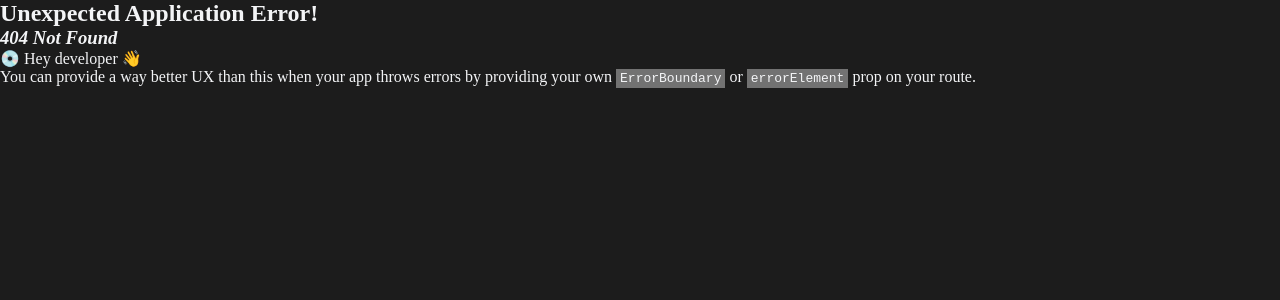
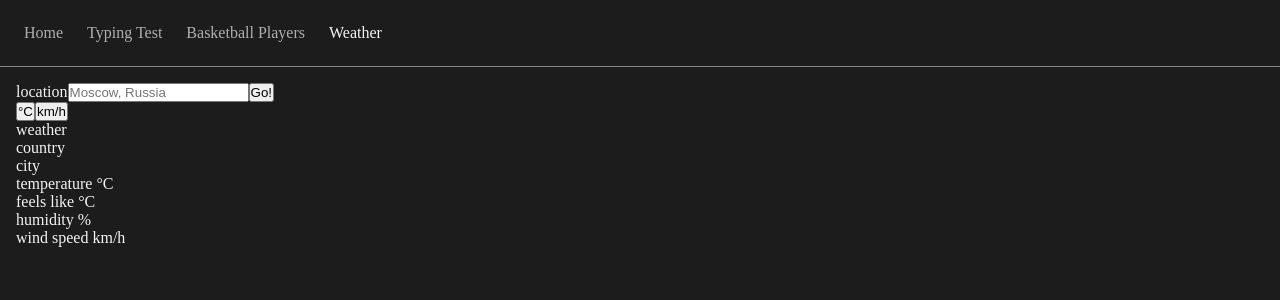
Before and after one commit to shulepov1/react, a React (Vite) app: page /weather in a window 1280 px wide. Before the commit this address had no page. Shown: the top 300 px of the page. Built offline with nearby package versions, Linux system fonts and the light colour scheme; no server answers.

Commit message:
lab7-8 no styling

```diff
--- a/src/components/navbar/Navbar.tsx
+++ b/src/components/navbar/Navbar.tsx
@@ -44,6 +44,18 @@ export default function Navbar() {
                         Basketball Players
                     </Link>
                 </li>
+                <li>
+                    <Link
+                        to="weather"
+                        className={
+                            activeIndex === 3
+                                ? styles.navlinkActive
+                                : styles.navlink
+                        }
+                    >
+                        Weather
+                    </Link>
+                </li>
             </ul>
         </nav>
     );
--- /dev/null
+++ b/src/pages/Weather/index.tsx
@@ -0,0 +1,130 @@
+import { useState, useEffect, useContext, useRef } from "react";
+import { AppContext } from "../../App";
+import { useQuery } from "react-query";
+
+export default function WeatherPage() {
+    const { setActiveIndex } = useContext(AppContext);
+    useEffect(() => {
+        setActiveIndex(3);
+    }, []);
+
+    const [weatherData, setWeatherData] = useState({});
+    const [location, setLocation] = useState("Moscow");
+    const [temperatureUnit, setTemperatureUnit] = useState("C");
+    const [speedUnit, setSpeedUnit] = useState("km/h");
+    const [isFetchingError, setIsFetchingError] = useState(false);
+
+    const { isLoading, isError, isFetching, data, error, refetch } = useQuery(
+        ["weather", location],
+        () => {
+            console.log("LOCATION", location);
+            fetch(
+                `https://api.weatherapi.com/v1/current.json?key=${
+                    import.meta.env.VITE_API_KEY
+                }&q=${location}&aqi=no`
+            )
+                .then((response) => response.json())
+                .then((data) => {
+                    console.log(data);
+                    if (data.error) {
+                        setIsFetchingError(true);
+                        return;
+                    }
+                    setIsFetchingError(false);
+                    setWeatherData({
+                        country: data.location.country,
+                        city: data.location.name,
+                        feelslike_c: data.current.feelslike_c,
+                        feelslike_f: data.current.feelslike_f,
+                        temp_c: data.current.temp_c,
+                        temp_f: data.current.temp_f,
+                        humidity: data.current.humidity,
+                        wind_kph: data.current.wind_kph,
+                        wind_mph: data.current.wind_mph,
+                    });
+                });
+        }
+    );
+
+    const inputRef = useRef(null);
+    if (isLoading || isFetching) return <h1>Loading...</h1>;
+    if (isError) {
+        console.log((error as Error).message);
+        return <h1>Error!</h1>;
+    }
+    return (
+        <div>
+            <form
+                onSubmit={(e) => {
+                    e.preventDefault();
+                    setLocation(inputRef.current.value);
+                }}
+            >
+                <label htmlFor="location">location</label>
+                <input
+                    id="location"
+                    type="text"
+                    ref={inputRef}
+                    placeholder="Moscow, Russia"
+                />
+                <input type="submit" value="Go!" />
+            </form>
+            <div>
+                <button
+                    onClick={() => {
+                        setTemperatureUnit((currUnit) => {
+                            return currUnit === "C" ? "F" : "C";
+                        });
+                    }}
+                >
+                    °{temperatureUnit}
+                </button>
+                <button
+                    onClick={() => {
+                        setSpeedUnit((speedUnit) => {
+                            return speedUnit === "km/h" ? "m/h" : "km/h";
+                        });
+                    }}
+                >
+                    {speedUnit}
+                </button>
+            </div>
+            weather
+            {isFetchingError ? (
+                <div>
+                    <p>nothing was found</p>
+                    <p>try again</p>
+                </div>
+            ) : (
+                <div>
+                    <div>country {weatherData.country}</div>
+                    <div>city {weatherData.city}</div>
+                    <div>
+                        temperature{" "}
+                        {temperatureUnit === "C"
+                            ? weatherData.temp_c
+                            : weatherData.temp_f}
+                        {" °"}
+                        {temperatureUnit}
+                    </div>
+                    <div>
+                        feels like{" "}
+                        {temperatureUnit === "C"
+                            ? weatherData.feelslike_c
+                            : weatherData.feelslike_f}
+                        {" °"}
+                        {temperatureUnit}
+                    </div>
+                    <div>humidity {weatherData.humidity}%</div>
+                    <div>
+                        wind speed{" "}
+                        {speedUnit === "km/h"
+                            ? weatherData.wind_kph
+                            : weatherData.wind_mph}{" "}
+                        {speedUnit}
+                    </div>
+                </div>
+            )}
+        </div>
+    );
+}
```
Also changed, not shown: src/Router.tsx (+7 -2 lines).
